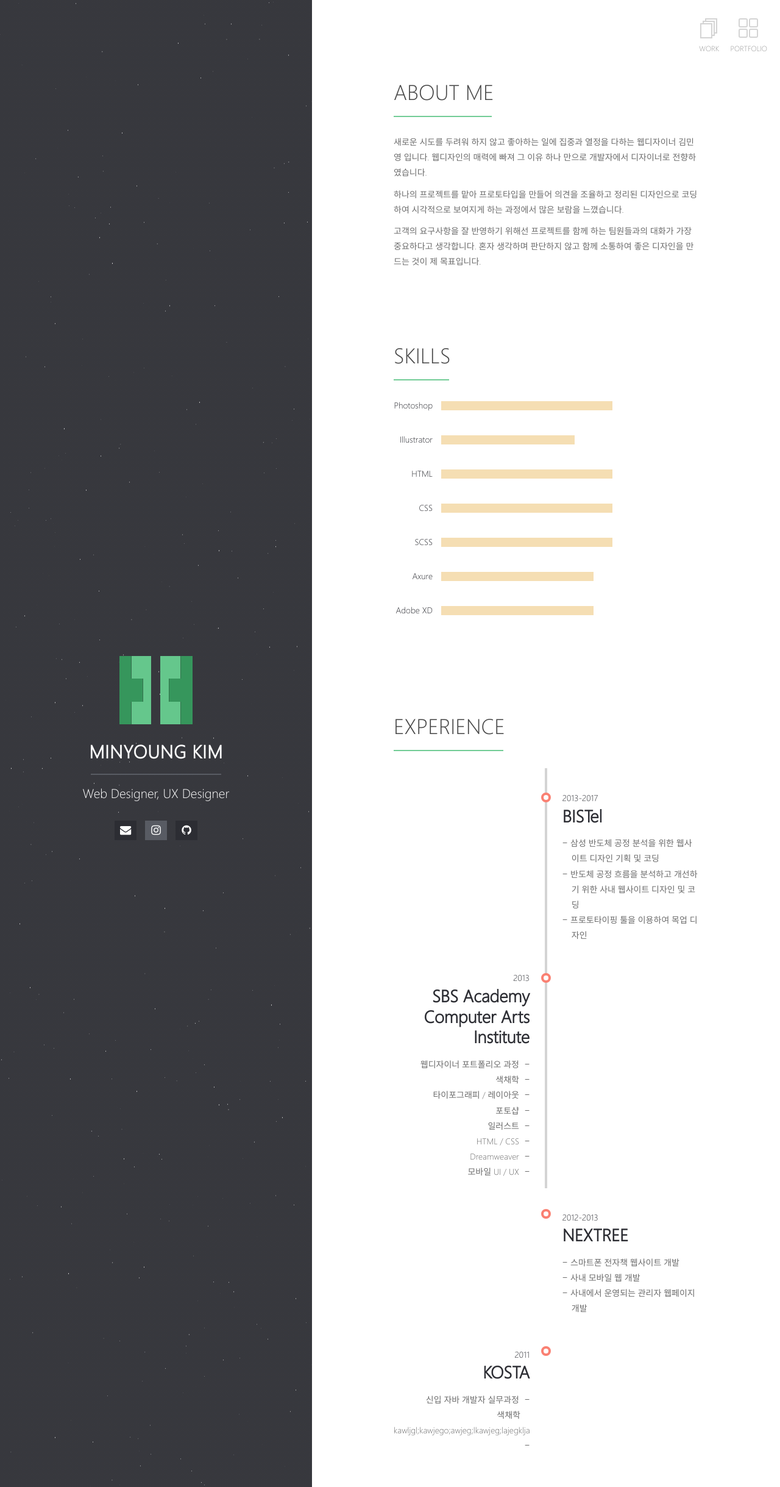
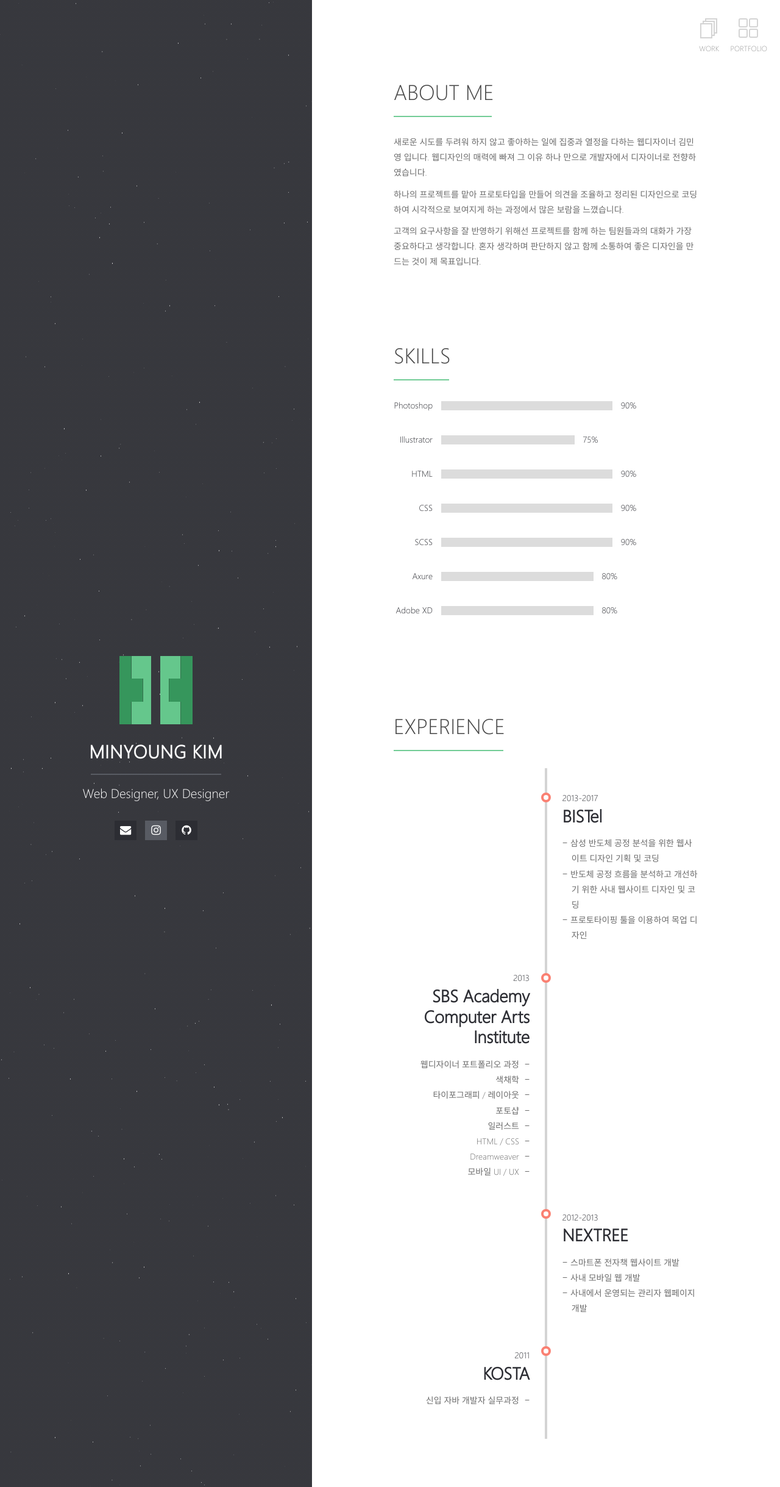
Before and after one commit to mykimdesign/mykimdesign.github.io, a Jekyll site: the page built from index.md, in a window 1280 px wide. Shown: the whole page at 61% size. Built offline with Jekyll 4.4.1, drawn with Linux system fonts in a browser that asks for light colours; our own code applies the rules of GitHub Pages for plain Markdown files.

Commit message:
all commit

```diff
--- a/assets/_sass/_base.scss
+++ b/assets/_sass/_base.scss
@@ -37,7 +37,6 @@
   display: block;
   max-width: 800px;
   height: auto;
-  margin-top: 50px;
 }
 
 a {
--- a/assets/_sass/_mykim.scss
+++ b/assets/_sass/_mykim.scss
@@ -1,6 +1,7 @@
 /* main */
+.about-info {
+  margin-top: 50px;
 
-.about-info {
     p {
         color: #6c6c6c;
         font-size: 14px;
@@ -30,24 +31,30 @@
     }
 
     .percent {
-      visibility: hidden;
+      opacity: 0;
+    }
+
+    .show-percent {
+      opacity: 1;
+      transition: all 7s ease-in-out;
+    }
+
+    .progress-bar {
+      background: gainsboro;
     }
 
     .graph-90 {
       height: 15px;
-      background: wheat;
       width: 90%;
     }
 
     .graph-80 {
       height: 15px;
-      background: wheat;
       width: 80%;
     }
 
     .graph-70 {
       height: 15px;
-      background: wheat;
       width:70%;
     }
 
@@ -114,7 +121,7 @@
     display: inline-block;
     position: relative;
     top: 0;
-    max-width: 248px;
+    width: 248px;
     padding-top: 35px;
     padding-bottom: 55px;
 
@@ -173,7 +180,7 @@
     }
 
     &:nth-child(3) {
-      top: 530px;
+      top: 456px;
       padding-right: 25px;
       text-align: right;
 
@@ -208,13 +215,47 @@
     }
   }
 
+  .ex-content {
+    opacity: 0;
+  }
+
+  .show-content {
+    opacity: 1;
+    //transition: all 5s ease-in-out;
+  }
+
   .my-experience-timeline {
     position: absolute;
     top: 40px;
     left: calc(50% - 2px);
     width: 4px;
-    height: 100%;
+    height: 1100px;
     background: #d4d4d4;
+
+    .move-bar {
+      animation-name: timeline;
+      -webkit-animation-name: timeline;
+      -moz-animation-name: timeline;
+      -ms-animation-name: timeline;
+      -o-animation-name: timeline;
+    }
+
+    .move-bar {
+      animation-duration: 6s;
+      -webkit-animation-duration: 6s;
+      -moz-animation-duration: 6s;
+      -ms-animation-duration: 6s;
+      -o-animation-duration: 6s;
+    }
+
+    @keyframes timeline {
+      0% {
+        width: 0%;
+      }
+      100%{
+        width: 100%;
+      }
+    }
 
     > div {
       display: inline-block;
@@ -242,3 +283,83 @@
     }
   }
 }
+
+@media screen and (max-width: 640px) {
+  .my-experience-wrapper {
+    .my-experience-timeline {
+      left: 0;
+      height: 990px;
+
+      > div {
+        &:nth-child(2) {
+          top: 238px;
+        }
+        &:nth-child(3) {
+          top: 560px;
+        }
+        &:nth-child(4) {
+          top: 758px;
+        }
+      }
+    }
+
+    .my-experience-content {
+      &:nth-child(1) {
+        top: 242px;
+        width: 100%;
+        padding-left: 25px;
+        padding-right: 0;
+        text-align: left;
+
+        li {
+          padding-right: 0;
+          padding-left: 15px;
+
+          &:before {
+            position: relative;
+            top: -1px;
+            left: -15px;
+            margin-right: -10px;
+            content: ' \2212';
+          }
+
+          &:after {
+            display: none;
+          }
+        }
+      }
+      &:nth-child(2) {
+        top: -312px;
+        width: 100%;
+      }
+      &:nth-child(3) {
+        top: 173px;
+        width: 100%;
+        padding-left: 25px;
+        padding-right: 0;
+        text-align: left;
+
+        li {
+          padding-right: 0;
+          padding-left: 15px;
+
+          &:before {
+            position: relative;
+            top: -1px;
+            left: -15px;
+            margin-right: -10px;
+            content: ' \2212';
+          }
+
+          &:after {
+            display: none;
+          }
+        }
+      }
+      &:nth-child(4) {
+        top: -208px;
+        width: 100%;
+      }
+    }
+  }
+}
--- a/assets/js/src/mykim_index.js
+++ b/assets/js/src/mykim_index.js
@@ -10,10 +10,24 @@
   if ($("#skills").is(':visible')) {
     $(".graph-70").addClass("move-70");
   }
+  if ($(".progress-bar").is(':visible')) {
+    $(".percent").addClass("show-percent");
+  }
 });
 
 
 // experience
+
+$(window).on('scroll', function(){
+  if ($("#experience").is(':visible')) {
+    $(".test").addClass("move-bar");
+  }
+  if ($("#experience").is(':visible')) {
+    $(".ex-content").addClass("show-content");
+  }
+});
+
+
 
 //$(window).on('scroll', function(){
 //  if ($("#experience").is(':visible')) {
--- a/index.md
+++ b/index.md
@@ -27,37 +27,37 @@
 <div class="my-skills-wrapper">
     <ul class="my-skill">
       <li>Photoshop</li>
-      <li class="graph-90"></li>
+      <li class="progress-bar graph-90"></li>
       <li class="percent">90%</li>
     </ul>
     <ul class="my-skill">
       <li>Illustrator</li>
-      <li class="graph-70"></li>
+      <li class="progress-bar graph-70"></li>
       <li class="percent">75%</li>
     </ul>
     <ul class="my-skill">
       <li>HTML</li>
-      <li class="graph-90"></li>
+      <li class="progress-bar graph-90"></li>
       <li class="percent">90%</li>
     </ul>
     <ul class="my-skill">
       <li>CSS</li>
-      <li class="graph-90"></li>
+      <li class="progress-bar graph-90"></li>
       <li class="percent">90%</li>
     </ul>
     <ul class="my-skill">
       <li>SCSS</li>
-      <li class="graph-90"></li>
+      <li class="progress-bar graph-90"></li>
       <li class="percent">90%</li>
     </ul>
     <ul class="my-skill">
       <li>Axure</li>
-      <li class="graph-80"></li>
+      <li class="progress-bar graph-80"></li>
       <li class="percent">80%</li>
     </ul>
     <ul class="my-skill">
       <li>Adobe XD</li>
-      <li class="graph-80"></li>
+      <li class="progress-bar graph-80"></li>
       <li class="percent">80%</li>
     </ul>
 </div>
@@ -69,7 +69,7 @@
 # EXPERIENCE
 
 <div class="my-experience-wrapper">
-  <div class="my-experience-content left">
+  <div class="my-experience-content ex-content left">
     <div>2013</div>
     <strong>SBS Academy Computer Arts Institute</strong>
     <ul>
@@ -83,7 +83,7 @@
       <li>모바일 UI / UX   </li>
     </ul>
   </div>
-  <div class="my-experience-content right">
+  <div class="my-experience-content ex-content right">
     <div>2013-2017</div>
     <strong>BISTel</strong>
     <ul>
@@ -92,15 +92,14 @@
       <li>프로토타이핑 툴을 이용하여 목업 디자인</li>
     </ul>
   </div>
-  <div class="my-experience-content left">
+  <div class="my-experience-content ex-content left">
     <div>2011</div>
     <strong>KOSTA</strong>
     <ul>
       <li>신입 자바 개발자 실무과정</li>
-      <li>색채학kawljgl;kawjego;awjeg;lkawjeg;lajegkljaw;</li>
     </ul>
   </div>
-  <div class="my-experience-content right">
+  <div class="my-experience-content ex-content right">
     <div>2012-2013</div>
     <strong>NEXTREE</strong>
     <ul>
```
Also changed, not shown: _layouts/home.html (+20 -1 lines), 4 other files.
